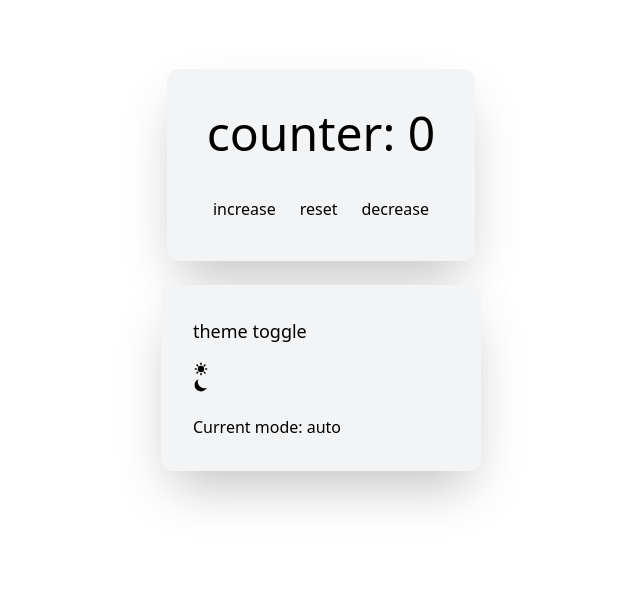
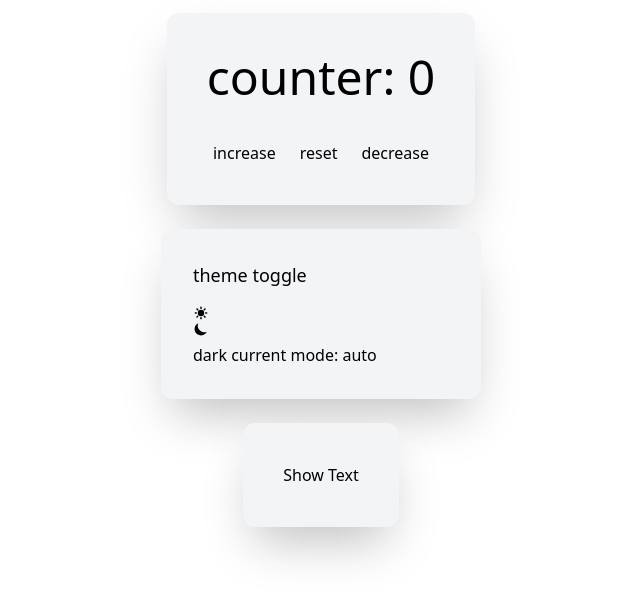
Before and after one commit to GustavoHeringerCurcio/react-hooks-playground, a Next.js app: page / in a window 1280 px wide. Shown: the part 130-730 px from the top of the page, without its empty margins (319-959 px from the left). Built offline with nearby package versions, Linux system fonts and the light colour scheme.

Commit message:
feature: darktoggletheme fixed using flowbite-component

```diff
--- a/src/app/page.js
+++ b/src/app/page.js
@@ -1,14 +1,34 @@
 "use client";
 
-import { useState } from "react";
-import { Button, ToggleSwitch, useThemeMode, DarkThemeToggle } from "flowbite-react";
+import { use, useState } from "react";
+
+//counter imports
+import { Button } from "flowbite-react";
+
+//toggle imports
+import { useThemeMode, DarkThemeToggle, toggleSwitchTheme} from "flowbite-react"
+
+//show/hide
+import { Card } from "flowbite-react";
+
+
+
+
 
 export default function Home() {
+  //counter
   const [count, setCount] = useState(0);
-  const { mode, setMode } = useThemeMode();
+
+  //dark toggle (important to configure in globals.css)
+  const {mode} = useThemeMode()
+
+  //show/hide text
+  const [showText, setShowText] = useState(false)
+  const phrase = "lorem ipsum"
 
   return (
     <main className="min-h-screen flex flex-col justify-center items-center gap-6 bg-white text-black dark:bg-gray-900 dark:text-white transition-colors duration-300">
+      { /* Counter */ }
       <section className="flex flex-col justify-center items-center gap-10 rounded-xl p-10 shadow-2xl bg-gray-100 text-black dark:bg-gray-800 dark:text-white transition-colors duration-300">
         <p className="text-5xl">counter: {count}</p>
 
@@ -27,13 +47,32 @@ export default function Home() {
         </div>
       </section>
 
+      { /* DarkToggle */ }
       <section className="w-[320px] rounded-xl p-8 shadow-2xl bg-gray-100 text-black dark:bg-gray-800 dark:text-white transition-colors duration-300">
         <p className="mb-4 text-lg font-medium">theme toggle</p>
 
-        <DarkThemeToggle>teste</DarkThemeToggle>
+        <DarkThemeToggle></DarkThemeToggle>
+        <p>dark current mode: {mode}</p>
+      </section>
 
-        <p className="mt-4">Current mode: {mode}</p>
-      </section>
+        { /* Show/Hide */ }
+        <section className="flex flex-col justify-center items-center gap-10 rounded-xl p-10 shadow-2xl bg-gray-100 text-black dark:bg-gray-800 dark:text-white transition-colors duration-300">
+          {showText &&
+          <Card href="#" className="max-w-sm">
+      <h5 className="text-2xl font-bold tracking-tight text-gray-900 dark:text-white">
+        Noteworthy technology acquisitions 2021
+      </h5>
+      <p className="font-normal text-gray-700 dark:text-gray-400">
+        Here are the biggest enterprise technology acquisitions of 2021 so far, in reverse chronological order.
+      </p>
+    </Card>}
+
+        <Button onClick={() => setShowText(!showText)}>
+            {showText ? "Hide Text" : "Show Text"}
+        </Button>
+
+        </section>
+
     </main>
   );
 }
--- /dev/null
+++ b/src/app/toggle-test/page.js
@@ -0,0 +1,17 @@
+'use client'
+
+import { DarkThemeToggle, useThemeMode, Card} from "flowbite-react";
+
+
+
+export default function DarkToggle(){
+
+    const { mode } = useThemeMode();
+
+    return (
+    <div className="flex flex-col items-center gap-4 bg-white dark:bg-gray-700">
+        <DarkThemeToggle />
+        <p>Current theme: {mode}</p>
+    </div>
+    )
+}
```
Also changed, not shown: 1 other file (tests, documents, lock files or other folders).
